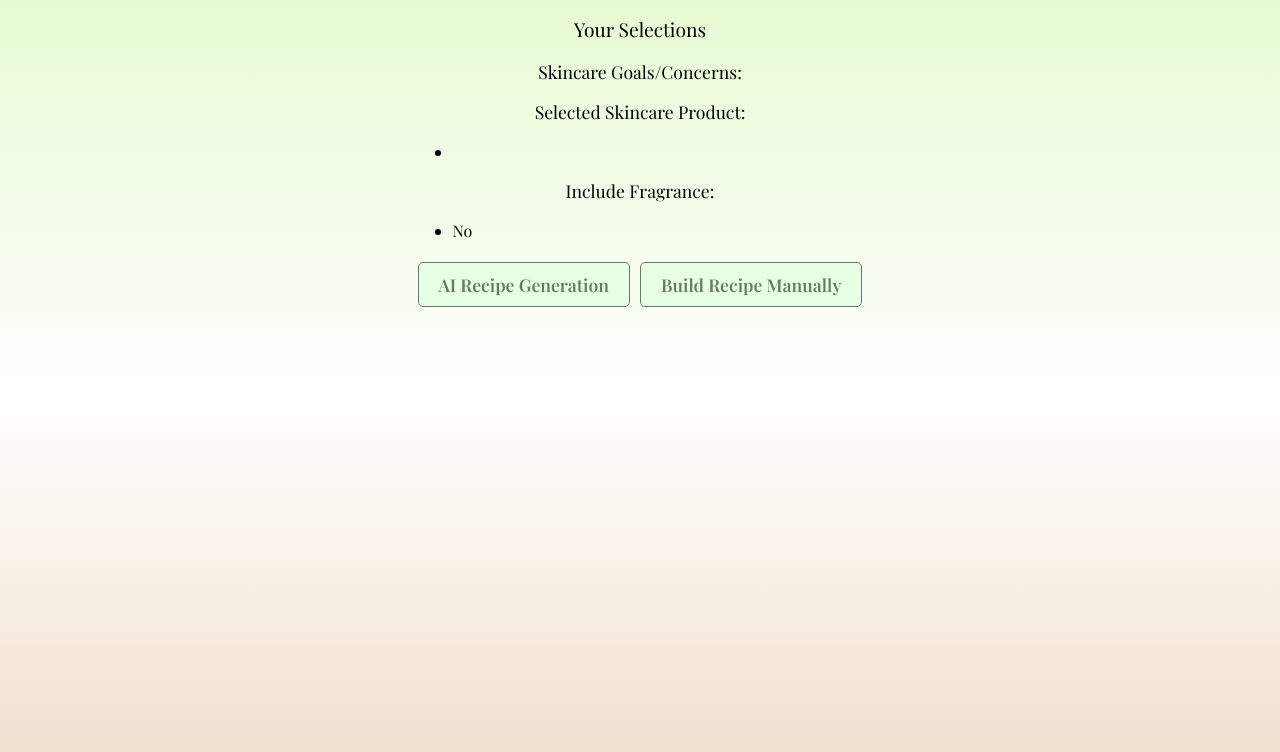
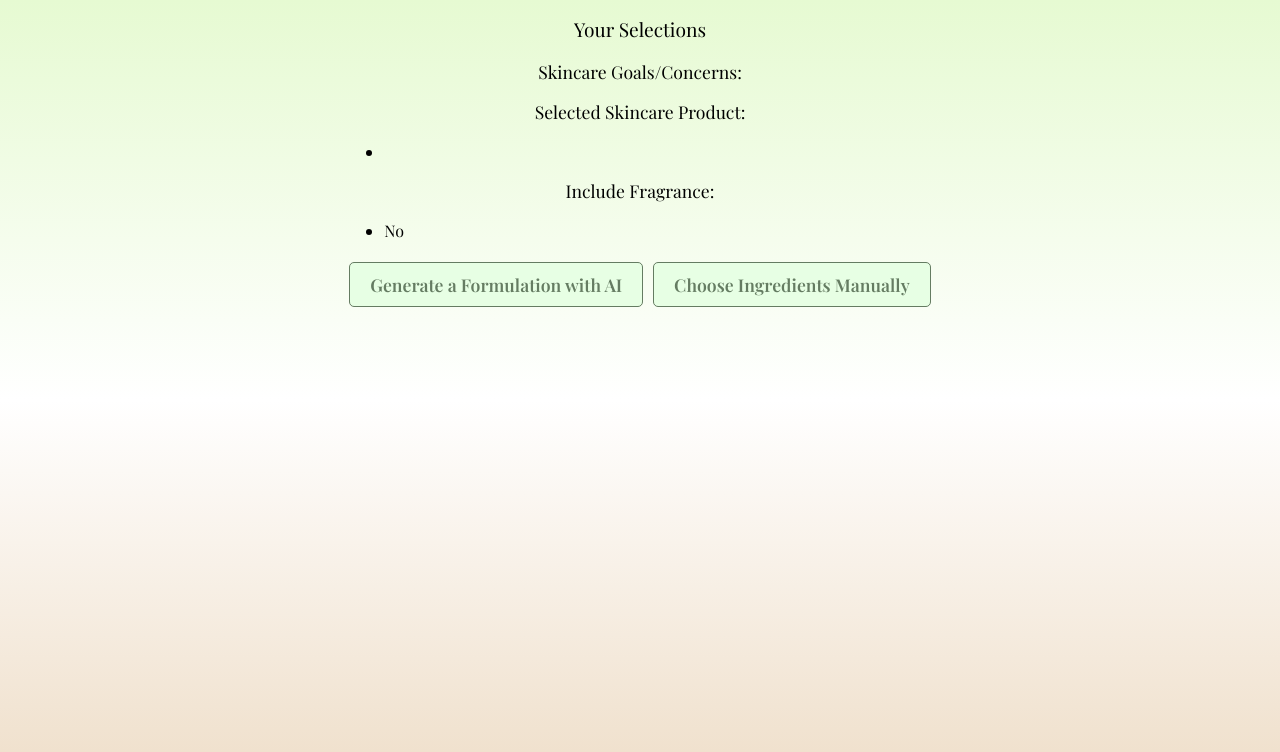
Before and after one commit to cwkoss/skincare, a React (Create React App) app: page /#/summary in a window 1280 px wide. Shown: the top 752 px of the page. Built offline with nearby package versions, Linux system fonts and the light colour scheme; a web font is replaced by a local one.

Commit message:
Better copy, update todos

```diff
--- a/src/Summary.js
+++ b/src/Summary.js
@@ -142,8 +142,8 @@ function Summary({ goalsData, productData, includeFragrance, selectedMoods }) {
         </div>
       ) : (
         <>
-          <button onClick={handleAIClick}>AI Recipe Generation</button>
-          <button onClick={handleManualClick}>Build Recipe Manually</button>
+          <button onClick={handleAIClick}>Generate a Formulation with AI</button>
+          <button onClick={handleManualClick}>Choose Ingredients Manually</button>
         </>
       )}
     </div>
```
Also changed, not shown: 1 other file (tests, documents, lock files or other folders).
